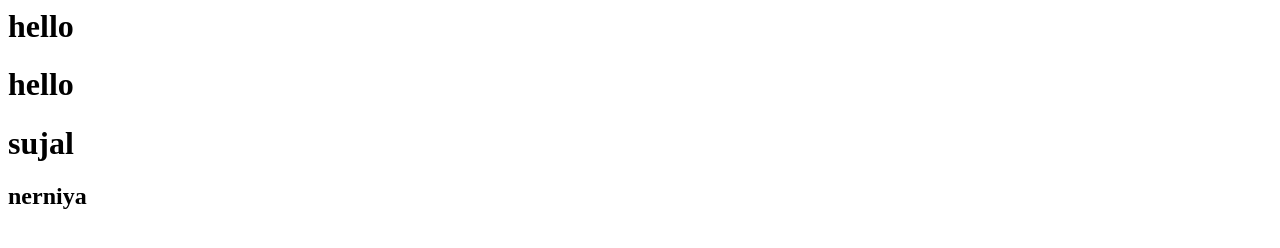
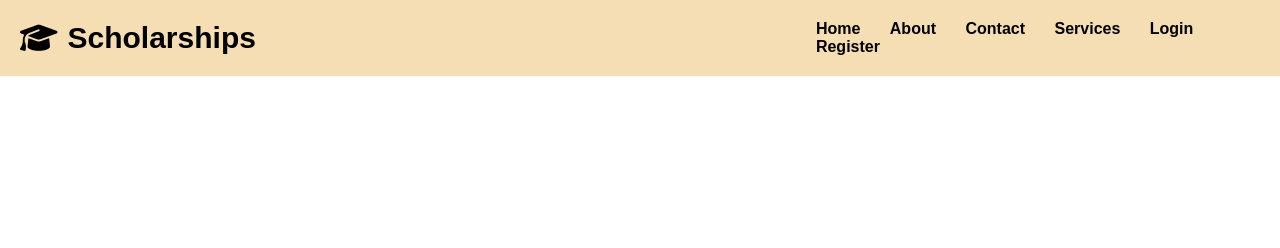
Before and after one commit to sujalnerniya19/Scholarship_Information, a plain HTML site: page index.html in a window 1280 px wide. Drawn offline with Linux system fonts and the light colour scheme.

Commit message:
Navigation Bar

```diff
--- a/index.css
+++ /dev/null
@@ -1,3 +0,0 @@
-h1{
-    color: blue;
-}
--- a/index.html
+++ b/index.html
@@ -1,4 +1,28 @@
-<h1> hello</h1>
-<h1> hello</h1>
-<h1>sujal</h1>
-<h2>nerniya</h2>
+<!DOCTYPE html>
+<html lang="en">
+<head>
+    <meta charset="UTF-8">
+    <meta name="viewport" content="width=device-width, initial-scale=1.0">
+    <title>Scholarship</title>
+    <link rel="stylesheet" href="style.css">
+    <link rel="stylesheet" href="https://cdnjs.cloudflare.com/ajax/libs/font-awesome/6.5.1/css/all.min.css" integrity="sha512-DTOQO9RWCH3ppGqcWaEA1BIZOC6xxalwEsw9c2QQeAIftl+Vegovlnee1c9QX4TctnWMn13TZye+giMm8e2LwA==" crossorigin="anonymous" referrerpolicy="no-referrer" />
+</head>
+<body>
+    <header>
+        <div class="logo">
+            <i class="fa-solid fa-graduation-cap"></i>
+            <h4>Scholarships</h4>
+        </div>
+        <nav>
+            <ul>
+                <li><a href="index.html">Home</a></li>
+                <li><a href="about.html">About</a></li>
+                <li><a href="contact.html">Contact</a></li>
+                <li><a href="services.html">Services</a></li>
+                <li><a href="login.html">Login</a></li>
+                <li><a href="register.html">Register</a></li>
+            </ul>
+        </nav>
+    </header>
+</body>
+</html>
--- /dev/null
+++ b/style.css
@@ -0,0 +1,52 @@
+* {
+    margin: 0;
+    padding: 0;
+    box-sizing: border-box;
+}
+
+body {
+    font-family: Arial, sans-serif;
+    background-position: center;
+    display: flex;
+    flex-direction: column;
+    min-height: 100vh;
+}
+
+header {
+    display: flex;
+    justify-content: space-between;
+    align-items: center;
+    padding: 20px;
+    background-color: wheat; /* Semi-transparent white background */
+}
+.logo {
+    display: flex;
+    align-items: center;
+}
+
+.logo i {
+    height: 30px; /* Adjust as needed */
+    margin-right: 10px;
+    font-size: 30px;
+}
+
+.logo h4 {
+    font-size: 30px;
+}
+nav{
+    padding-left: 70vh;
+}
+nav ul {
+    list-style-type: none;
+}
+
+nav ul li a {
+    text-decoration: none;
+    color: black;
+    font-weight: bold;
+}
+
+nav ul li {
+    display: inline;
+    margin-right: 25px;
+}
```
